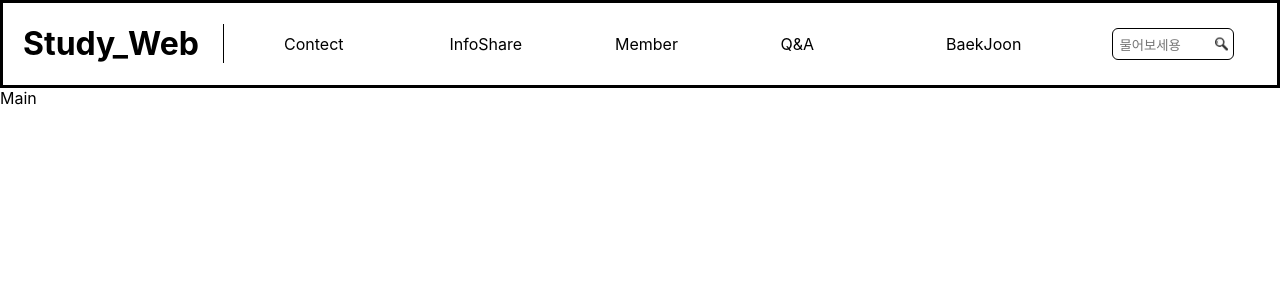
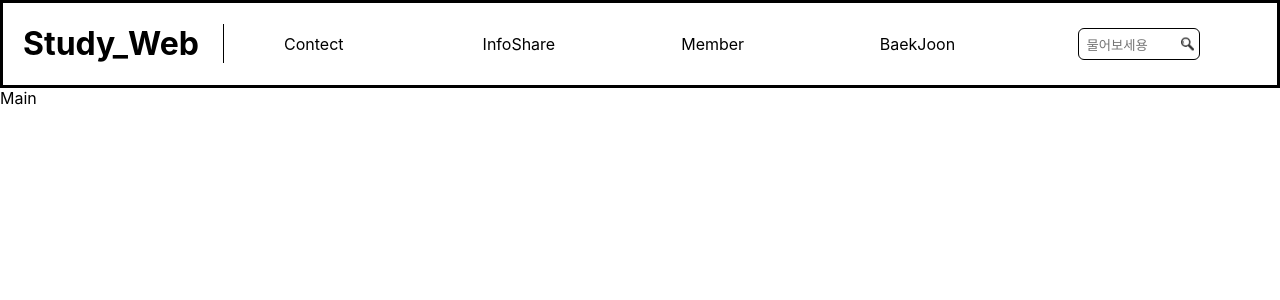
Before and after one commit to jeonghoon11/reactSWT, a React (Create React App) app in the folder swt/: page / in a window 1280 px wide. Shown: the top 300 px of the page. Built offline with nearby package versions, Linux system fonts and the light colour scheme.

Commit message:
component 위치 변경 및 Q&A delete

```diff
--- a/swt/src/component/Head/Header.js
+++ b/swt/src/component/Head/Header.js
@@ -1,12 +1,11 @@
 import { Link } from "react-router-dom";
 import { Route, Routes } from 'react-router-dom';
-import Contect from './Contect'
-import InfoShare from './InfoShare';
-import Member from './Member';
-import Q_A from './Q_A';
-import BaekJoon from './BaekJoon';
+import Contect from '../Body/Contect'
+import InfoShare from '../Body/InfoShare';
+import Member from '../Body/Member';
+import BaekJoon from '../Body/BaekJoon';
 import Nav from "./Nav";
-import Home from "./Home";
+import Home from "../Body/Home";
 
 export default function Header() {
     return (
@@ -24,7 +23,6 @@ export default function Header() {
                     <Route path="/Contect" element={<Contect />} />
                     <Route path="/InfoShare" element={<InfoShare />} />
                     <Route path="/Member" element={<Member />} />
-                    <Route path="/Q_A" element={<Q_A />} />
                     <Route path="/BaekJoon" element={<BaekJoon />} />
                 </Routes>
             </div>
--- a/swt/src/component/Head/Nav.js
+++ b/swt/src/component/Head/Nav.js
@@ -7,7 +7,6 @@ export default function Nav() {
             <li><Link to="/Contect">Contect</Link></li>
             <li><Link to="/InfoShare">InfoShare</Link></li>
             <li><Link to="/Member">Member</Link></li>
-            <li><Link to="/Q_A">Q&A</Link></li>
             <li><Link to="/BaekJoon">BaekJoon</Link></li>
             <li>
                 <div className='text-box'>
--- a/swt/src/component/Head/Q_A.js
+++ /dev/null
@@ -1,7 +0,0 @@
-export default function Q_A() {
-    return (
-        <div>
-            Q&A
-        </div>
-    );
-}
```
Also changed, not shown: swt/src/component/Body/BaekJoon.js (renamed from swt/src/component/Head/BaekJoon.js), swt/src/component/Body/Contect.js (renamed from swt/src/component/Head/Contect.js), swt/src/component/Body/Home.js (renamed from swt/src/component/Head/Home.js), swt/src/component/Body/InfoShare.js (renamed from swt/src/component/Head/InfoShare.js), swt/src/component/Body/Member.js (renamed from swt/src/component/Head/Member.js).
